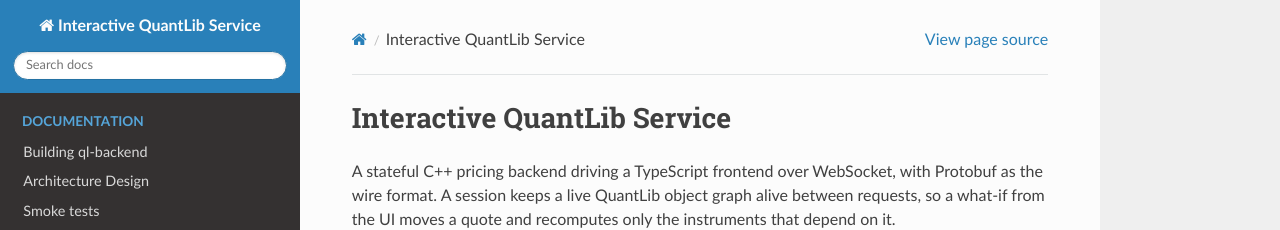
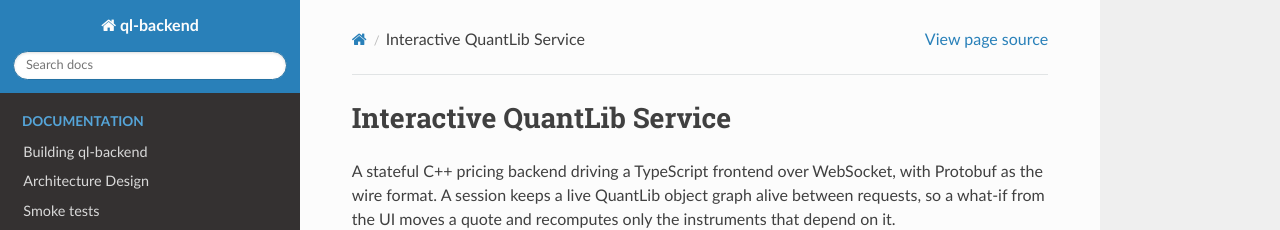
Before and after one commit to markccchiang/ql-backend, a Sphinx documentation site: the page built from doc/index.md, in a window 1280 px wide. Shown: the top 230 px of the page. Built offline with Sphinx 7.4.7 and the Read the Docs theme 3.1.0, drawn with Linux system fonts in a browser that asks for light colours.

Commit message:
Head the docs' sidebar with ql-backend
The sidebar of the service's documentation showed Interactive QuantLib
Service. It now shows ql-backend, the name of this repository and of the
binary it builds, which is also how the frontend's status bar and the
service's own log lines name it.

Co-Authored-By: Claude Opus 5 <noreply@anthropic.com>
Claude-Session: https://claude.ai/code/session_01MJtVZSjTSgWshw7miPwQ9g

```diff
--- a/doc/conf.py
+++ b/doc/conf.py
@@ -4,7 +4,7 @@
 # repository root; myst_parser is what lets Sphinx read them unchanged, so a
 # page stays readable on GitHub and in the built HTML without a second copy.
 
-project = "Interactive QuantLib Service"
+project = "ql-backend"
 author = "Cheng-Chin Chiang"
 copyright = "2026, Cheng-Chin Chiang"
 
```
